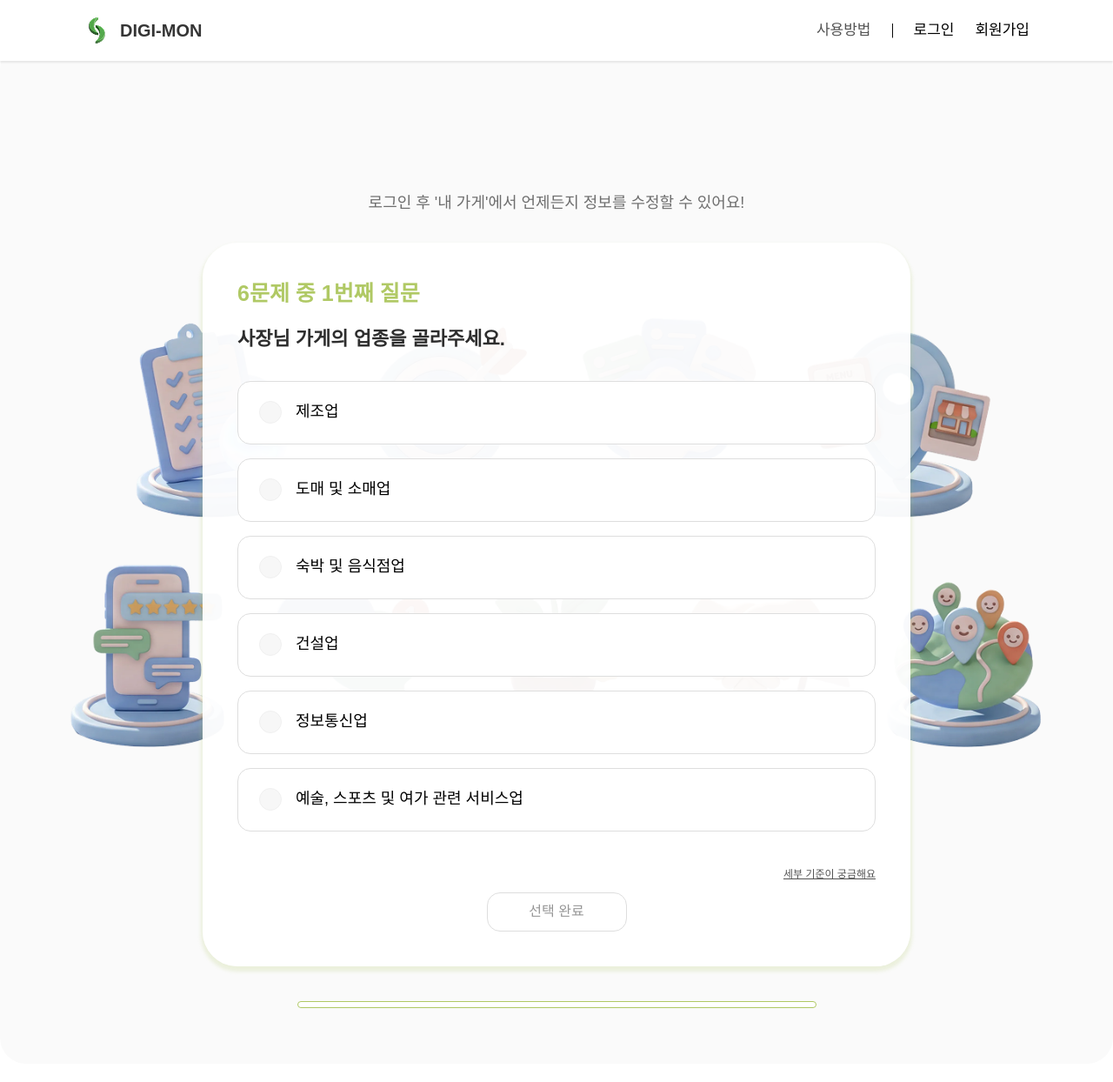
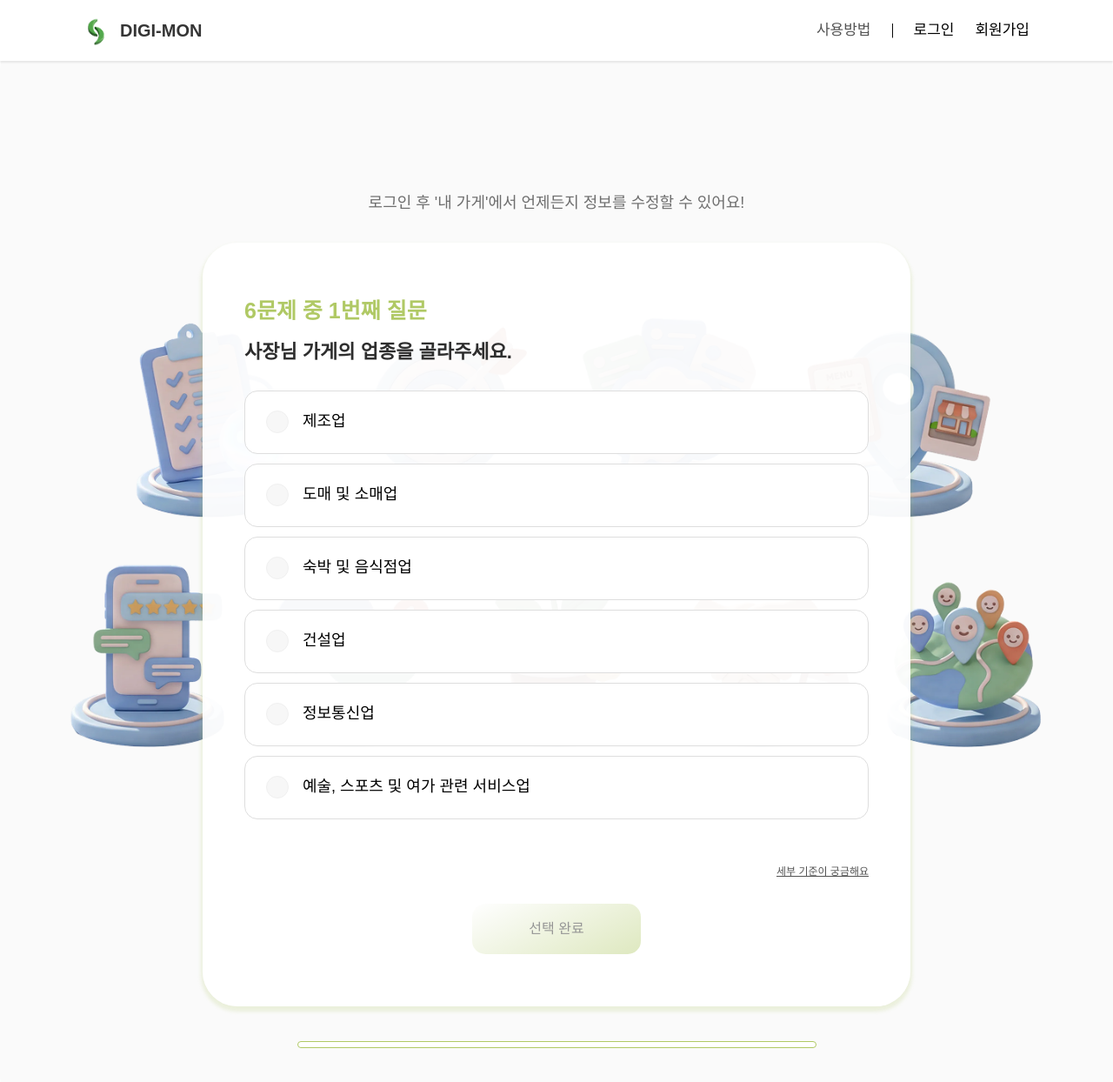
Before and after one commit to youn9jin/DIGI-MON, a Next.js app in the folder apps/web/: page /survey in a window 1280 px wide. Shown: the top 1244 px of the page at 87% size. Before the commit the page ends 1223 px from the top, so only its background shows below. Built offline with nearby package versions, Linux system fonts and the light colour scheme.

Commit message:
Design: 선택완료 버튼 UI 수정

```diff
--- a/apps/web/src/app/(auth)/login/page.tsx
+++ b/apps/web/src/app/(auth)/login/page.tsx
@@ -76,7 +76,7 @@ export default function LoginPage() {
           </button>
         </div>
 
-        {/* 버튼: 모바일은 full, 데스크톱은 477px */}
+        {/* 버튼*/}
         <div className="mt-8 md:mt-[47px] flex justify-center">
           <button
             type="button"
@@ -123,7 +123,7 @@ export default function LoginPage() {
         </div>
       </section>
 
-      {/* 도움 요청하기: 모바일에서는 살짝 더 안쪽 */}
+      {/* 도움 요청하기*/}
       <div className="fixed bottom-6 right-4 md:bottom-[44px] md:right-[64px]">
         <button
           type="button"
--- a/apps/web/src/components/layout/AuthHeader.tsx
+++ b/apps/web/src/components/layout/AuthHeader.tsx
@@ -15,11 +15,12 @@ export default function AuthHeader() {
       <div className="mx-auto flex h-full max-w-6xl items-center justify-center px-4 md:px-8">
         <div className="flex items-center gap-3">
           <div className="relative h-[30px] w-[30px]">
-            <Image
+          <Image
               src="/images/logo.png"
               alt="DIGI-MON"
-              fill
-              className="object-contain"
+              width={30}
+              height={30}
+              className="h-auto"
               priority
             />
           </div>
--- a/apps/web/src/components/layout/Header.tsx
+++ b/apps/web/src/components/layout/Header.tsx
@@ -17,12 +17,11 @@ export default function Header() {
         {/* 왼쪽: 로고 + DIGI-MON */}
         <div className="flex items-center gap-3">
           <div className="relative h-[30px] w-[30px]">
-            <Image
+          <Image
               src="/images/logo.png"
-              alt="DIGI-MON"
-              fill
-              className="object-contain"
-              priority
+              alt="logo"
+              width={120}
+              height={40}
             />
           </div>
 
--- a/apps/web/src/components/survey/QuestionBox.tsx
+++ b/apps/web/src/components/survey/QuestionBox.tsx
@@ -42,16 +42,19 @@ export default function QuestionBox({
 
   return (
     <>
-      <section className="w-full max-w-[814px] rounded-[40px] bg-white/95 shadow-[0px_4px_4px_2px_rgba(176,201,101,0.2)] px-6 py-8 md:px-10 md:py-10">
-        <p className="text-[#b0c965] text-[22px] md:text-[25px] font-semibold">
+      <section className="w-full max-w-[814px] rounded-[40px] bg-white/95 shadow-[0px_4px_4px_2px_rgba(176,201,101,0.2)] px-[48px] py-[60px]">
+        {/* 진행 상태 */}
+        <p className="text-[#b0c965] text-[25px] font-semibold">
           {totalSteps}문제 중 {step}번째 질문
         </p>
 
-        <h2 className="mt-4 text-[#2e2e2e] text-[18px] md:text-[22px] font-semibold">
+        {/* 질문 제목 */}
+        <h2 className="mt-[11px] text-[#2e2e2e] text-[22px] font-semibold">
           {title}
         </h2>
 
-        <div className="mt-8 space-y-4">
+        {/* 선택지 목록 */}
+        <div className="mt-[28px] space-y-[11px]">
           {options.map((opt) => (
             <SurveyOption
               key={opt}
@@ -62,48 +65,34 @@ export default function QuestionBox({
           ))}
         </div>
 
-        <div className="mt-10">
+        {/* 하단 영역 */}
+        <div className="mt-[51px]">
+          {/* 도움말 링크 */}
           {helpLinkLabel && (
-            <div className="flex w-full justify-end">
+            <div className="flex w-full justify-end mb-[28px]">
               <button
                 type="button"
                 onClick={handleHelpClick}
-                className="text-[12px] text-[#535353] underline"
+                className="text-[12px] font-medium text-[#535353] underline hover:text-[#2e2e2e]"
               >
                 {helpLinkLabel}
               </button>
             </div>
           )}
 
-          <div className={helpLinkLabel ? "mt-3" : "mt-0"}>
+          {/* 선택 완료 버튼 */}
           <div className="flex justify-center">
             <button
               type="button"
               disabled={!canSubmit}
               onClick={onSubmit}
-                className={[
-                  "flex items-center justify-center",
-                  "rounded-[15px]",
-                  "text-[16px] font-medium whitespace-nowrap",
-                  "w-[161px] h-[45px]",
-                  canSubmit
-                    ? "text-[#2e2e2e] hover:opacity-95 transition border-0"
-                    : "bg-white text-[#2e2e2e]/50 cursor-not-allowed",
-                ].join(" ")}
-                style={
-                  canSubmit
-                    ? {
-                        backgroundImage:
-                          "linear-gradient(153.74761036584698deg, rgb(255, 255, 255) 23.938%, rgb(176, 201, 101) 122.54%)",
-                      }
-                    : {
-                        border: "0.6px solid #DEDEDE",
-                      }
-                }
+              className="px-[65px] py-[17px] rounded-[15px] text-[16px] font-medium text-[#2e2e2e] whitespace-nowrap transition-opacity hover:opacity-90 disabled:opacity-50 disabled:cursor-not-allowed"
+              style={{
+                backgroundImage: "linear-gradient(153.74761036584698deg, rgb(255, 255, 255) 0.938%, rgb(176, 201, 101) 122.54%)",
+              }}
             >
               선택 완료
             </button>
-            </div>
           </div>
         </div>
       </section>
```
Also changed, not shown: apps/web/public/images/logo.png. Lines whose indentation alone changed are shown as unchanged.
